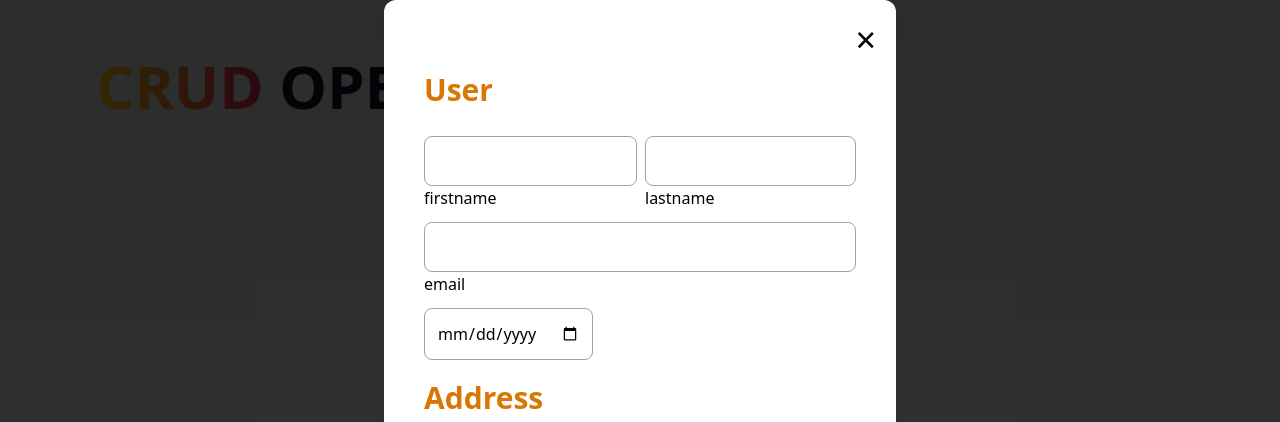
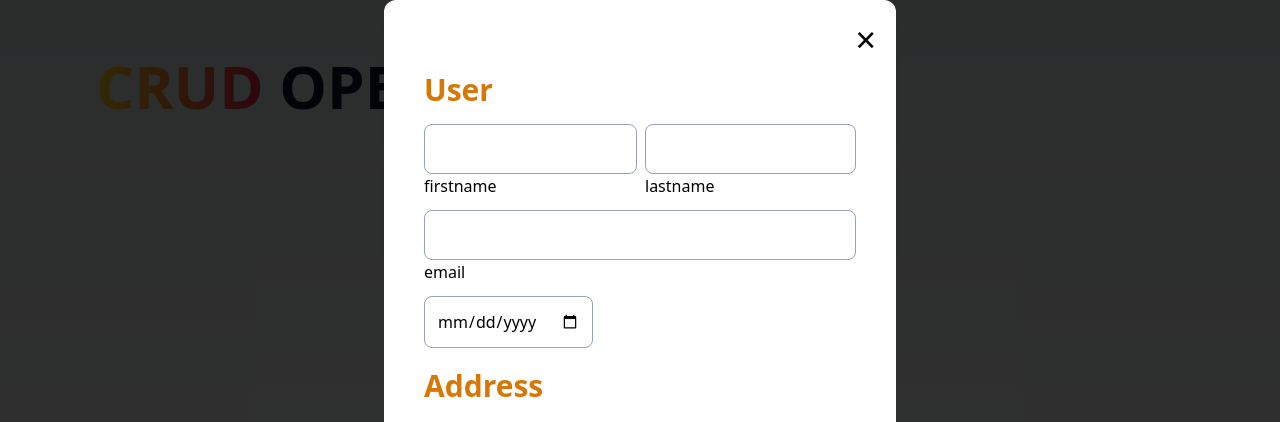
Before and after one commit to angvzrz/users-list-crud, a Next.js app in the folder src/: page / in a window 1280 px wide. Both pictures are taken after a click on the button "ADD NEW USER". Shown: the top 422 px of the page. Built offline with nearby package versions, Linux system fonts and the light colour scheme; no server answers; the database is empty.

Commit message:
Change tags of header and section of user form to legend and fieldset for better semantic

```diff
--- a/src/components/user/user-form/user-section.tsx
+++ b/src/components/user/user-form/user-section.tsx
@@ -9,8 +9,10 @@ interface UserSectionProps {
 
 export function UserSection({ user, handleChange }: UserSectionProps) {
   return (
-    <section className="flex flex-col gap-3">
-      <h2 className="mb-4 text-3xl font-semibold text-amber-600">User</h2>
+    <fieldset className="flex flex-col gap-3">
+      <legend className="mb-4 text-3xl font-semibold text-amber-600">
+        User
+      </legend>
       <div className="flex w-full gap-2">
         <TextInput
           name="firstname"
@@ -39,6 +41,6 @@ export function UserSection({ user, handleChange }: UserSectionProps) {
         initialValue={user?.birth_date as string}
         onChange={handleChange}
       />
-    </section>
+    </fieldset>
   );
 }
```
